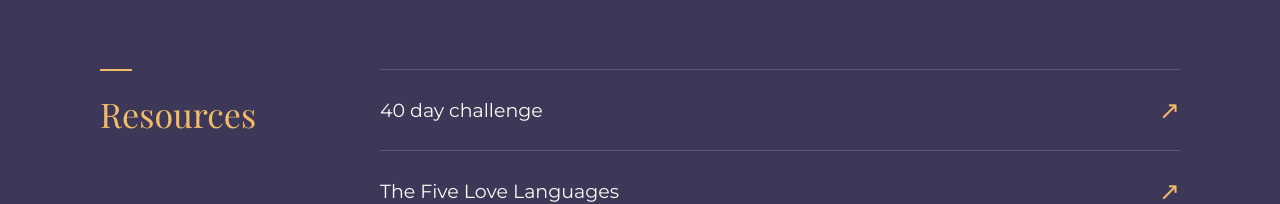
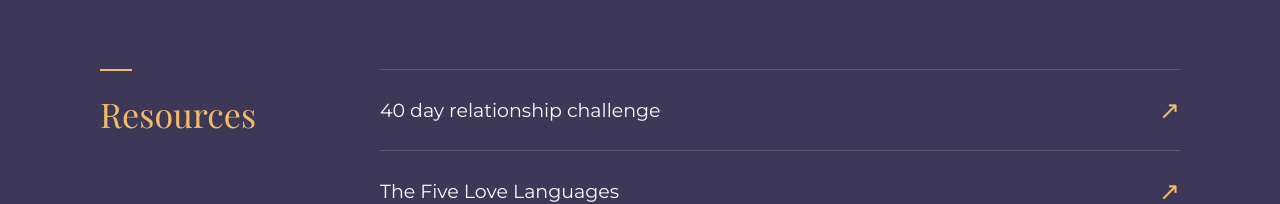
Before and after one commit to coach-chaim/coach-chaim.github.io, a plain HTML site: page index.html in a window 1280 px wide. Shown: the part 4619-4823 px from the top of the page. Drawn offline with nearby package versions, Linux system fonts and the light colour scheme; a web font is replaced by a local one.

Commit message:
Rename resource link to 40 day relationship challenge

```diff
--- a/index.html
+++ b/index.html
@@ -96,7 +96,7 @@
 <p class="label">Resources</p>
 <div>
 <ul class="resources">
-<li><a href="https://coachchaim.com/40-Challenges.pdf">40 day challenge<span aria-hidden="true">↗</span></a></li>
+<li><a href="https://coachchaim.com/40-Challenges.pdf">40 day relationship challenge<span aria-hidden="true">↗</span></a></li>
 <li><a href="https://coachchaim.com/Five-Love-Languages.png">The Five Love Languages<span aria-hidden="true">↗</span></a></li>
 <li><a href="https://www.youtube.com/@mastermindyourownbusiness8655">Mastermind YouTube channel<span aria-hidden="true">↗</span></a></li></ul>
 </div>
```
